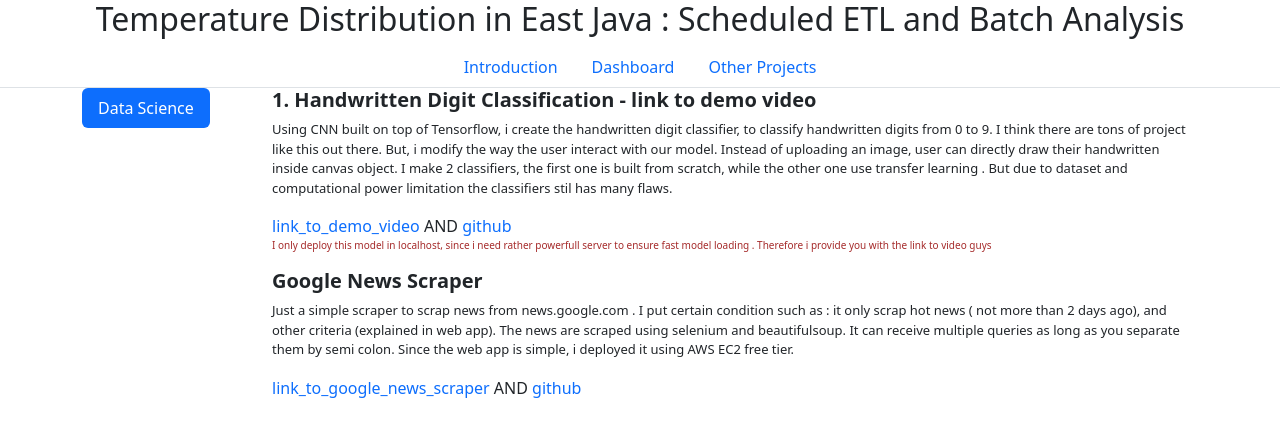
After one commit to lurah11/jatim_temp_monitoring, a Django app: template templates/temp/others.html in a window 1280 px wide. The commit adds this page. Shown: the top 437 px of the page. Run offline with Django 3.2, Linux system fonts and the light colour scheme; the template is opened without the code that fills it, so the values that code supplies are empty.

Commit message:
update views and templates

```diff
--- a/temp/dash_datasets.py
+++ b/temp/dash_datasets.py
@@ -44,6 +44,7 @@ for d in data_from_db:
 
 
 df = pd.DataFrame(data)
+print(df.tail())
 
 df = df.astype({'date':'datetime64[ns]'})
 df["date"] = df["date"].dt.date
--- a/temp/urls.py
+++ b/temp/urls.py
@@ -10,5 +10,6 @@ app_name='temp'
 urlpatterns=[
     path('', views.welcome, name='welcome-view'),
     path('<str:home>', views.home, name='home-view'),
-    path('dashboard/<str:viz>',views.dashboard, name='dashboard-view')
+    path('dashboard/<str:viz>',views.dashboard, name='dashboard-view'),
+    path('others/',views.others, name='others-view')
 ]
--- a/temp/views.py
+++ b/temp/views.py
@@ -24,3 +24,9 @@ def dashboard(request,viz):
         'viz':viz
     }
     return render (request,'temp/dashboard.html',context)
+
+def others(request):
+    context = {
+        'others':True
+    }
+    return render(request,'temp/others.html', context)
--- /dev/null
+++ b/templates/others_sidebar.html
@@ -0,0 +1,5 @@
+<div class="d-flex align-items-start flex-wrap">
+    <div class="nav flex-column nav-pills me-3" id="v-pills-tab" role="tablist" aria-orientation="vertical">
+      <a href="#"><button class="nav-link active" id="v-pills-background-tab" data-bs-toggle="pill" data-bs-target="#v-pills-background" type="button" role="tab" aria-controls="v-pills-background" aria-selected="true">Data Science</button></a>
+    </div>
+</div>
--- a/templates/tabs.html
+++ b/templates/tabs.html
@@ -5,4 +5,7 @@
     <li class="nav-item" role="presentation">
       <a href="{% url 'temp:dashboard-view' 'dist' %}"><button class="nav-link {% if dashboard %}active{% endif %}" id="dashboard-tab" data-bs-toggle="tab" data-bs-target="#dashboard-tab-pane" type="button" role="tab" aria-controls="dashboard-tab-pane" aria-selected="false">Dashboard</button></a>
     </li>
+    <li class="nav-item" role="presentation">
+      <a href="{% url 'temp:others-view' %}"><button class="nav-link {% if others %}active{% endif %}" id="others-tab" data-bs-toggle="tab" data-bs-target="#others-tab-pane" type="button" role="tab" aria-controls="others-tab-pane" aria-selected="false">Other Projects</button></a>
+    </li>
   </ul>
--- a/templates/temp/dashboard_dataviz.html
+++ b/templates/temp/dashboard_dataviz.html
@@ -15,4 +15,8 @@
         altitude , but i am not going to cover them here, feel free to explore by yourself :D &#41;. As an example, Kota Batu, which is located in mountain, has the lowest
         temperature in east java.
     </p>
+    <p style="color:red">
+        side notes: Kota Mojokerto border is overlaped by Kab. Mojokerto in Low detailed maps. If you changed the option to "HIGH", then you can properly see
+        the border of Kota Mojokerto , which is very small compared to Kab. Mojokerto.
+    </p>
 </div>
--- a/templates/temp/home_background.html
+++ b/templates/temp/home_background.html
@@ -1,6 +1,5 @@
 <h2>WELCOME</h2>
-<p style="font-size: medium;">Hi guys, this web application is intended as capstone project of the <b>Tetris Batch 3 </b>
-    Program  organized by <a href="https://dqlab.id/">DQ Lab</a>. In this project i will try to
+<p style="font-size: medium;">Hi guys,in this project i will try to
     apply my knowledge of  ETL ( Extract, Transform, Load ) and data analysis in order to gain insight of
     temperature distribution in East Java using dataset obtained from <a href="https://bmkg.go.id/">BMKG</a>.
 
--- /dev/null
+++ b/templates/temp/others.html
@@ -0,0 +1,44 @@
+{% extends 'base.html' %}
+
+
+
+{% block content %}
+    <div class="container">
+        <div class="row">
+            <div class="col-2">
+                {% include 'others_sidebar.html' %}
+            </div>
+            <div class="col-10">
+                <div>
+                    <h5> <b>1. Handwritten Digit Classification - link to demo video </b></h5>
+                <p> Using CNN built on top of Tensorflow, i create the handwritten digit classifier, to classify handwritten digits from 0 to 9. I think there are
+                    tons of project like this out there. But, i modify the way the user interact with our model. Instead of uploading an image, user can directly draw
+                    their handwritten inside canvas object. I make 2 classifiers, the first one is built from scratch, while the other one use transfer learning . But due to dataset
+                    and computational power limitation the classifiers stil has many flaws.
+                </p>
+                <a href="https://www.loom.com/share/4af3a57d69ef453d82ce0bd82a80914e">link_to_demo_video</a> AND
+                <a href="https://github.com/lurah11/django_training_lurah/tree/main/digit">github</a>
+                <p style="font-size: x-small; color:brown">I only deploy this model in localhost, since i need rather powerfull server to ensure fast model loading . Therefore i provide you with
+                    the link to video guys
+                </p>
+                </div>
+                <div>
+                    <h5> <b>Google News Scraper </b></h5>
+                <p> Just a simple scraper to scrap news from news.google.com . I put certain condition such as : it only scrap hot news ( not more than 2 days ago),
+                    and other criteria (explained in web app). The news are scraped using selenium and beautifulsoup. It can receive multiple queries as long as you separate
+                    them by semi colon. Since the web app is simple, i deployed it using AWS EC2 free tier.
+                </p>
+                <a href="http://18.141.190.148/">link_to_google_news_scraper</a> AND
+                <a href="https://github.com/lurah11/gns_google_news_scraper">github</a>
+                </div>
+
+            </div>
+        </div>
+
+
+
+
+
+    </div>
+
+{% endblock content %}
```
Also changed, not shown: airflow/dags/test_etl.py (+8 -1 lines).
